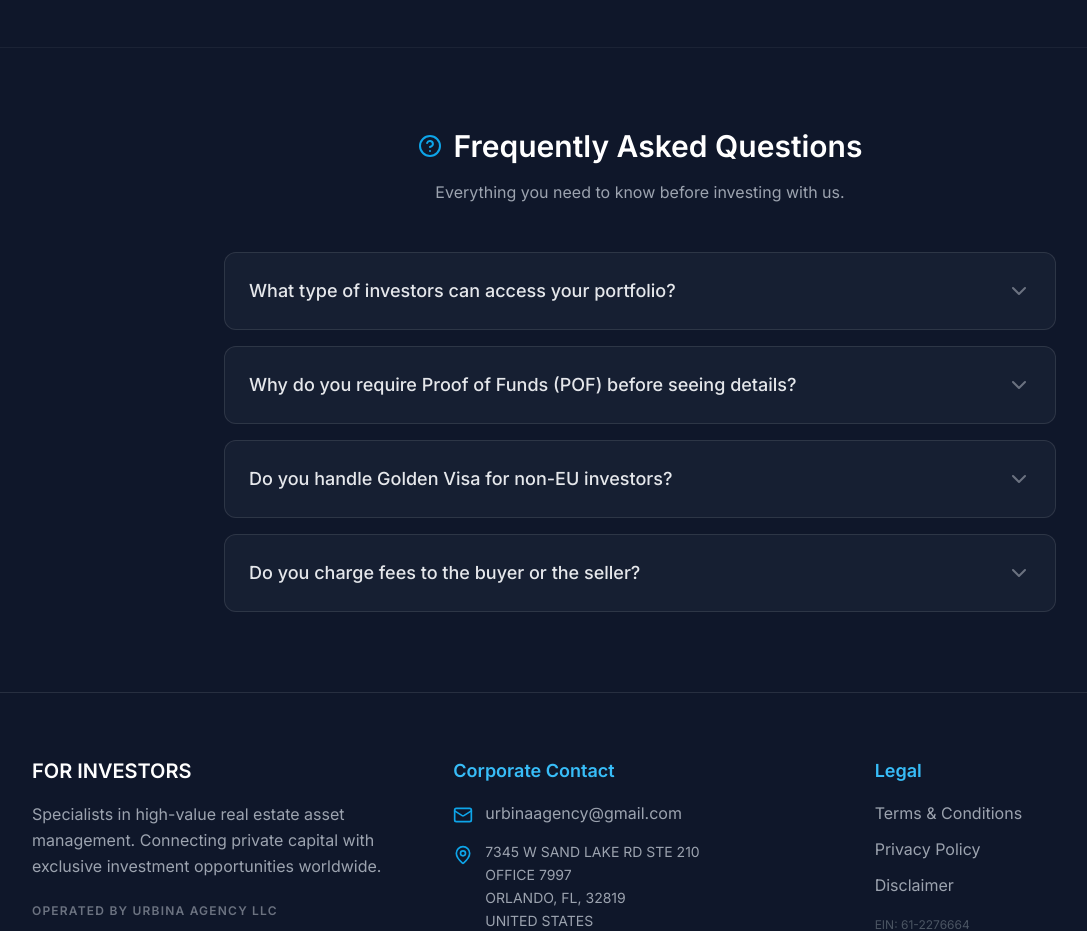
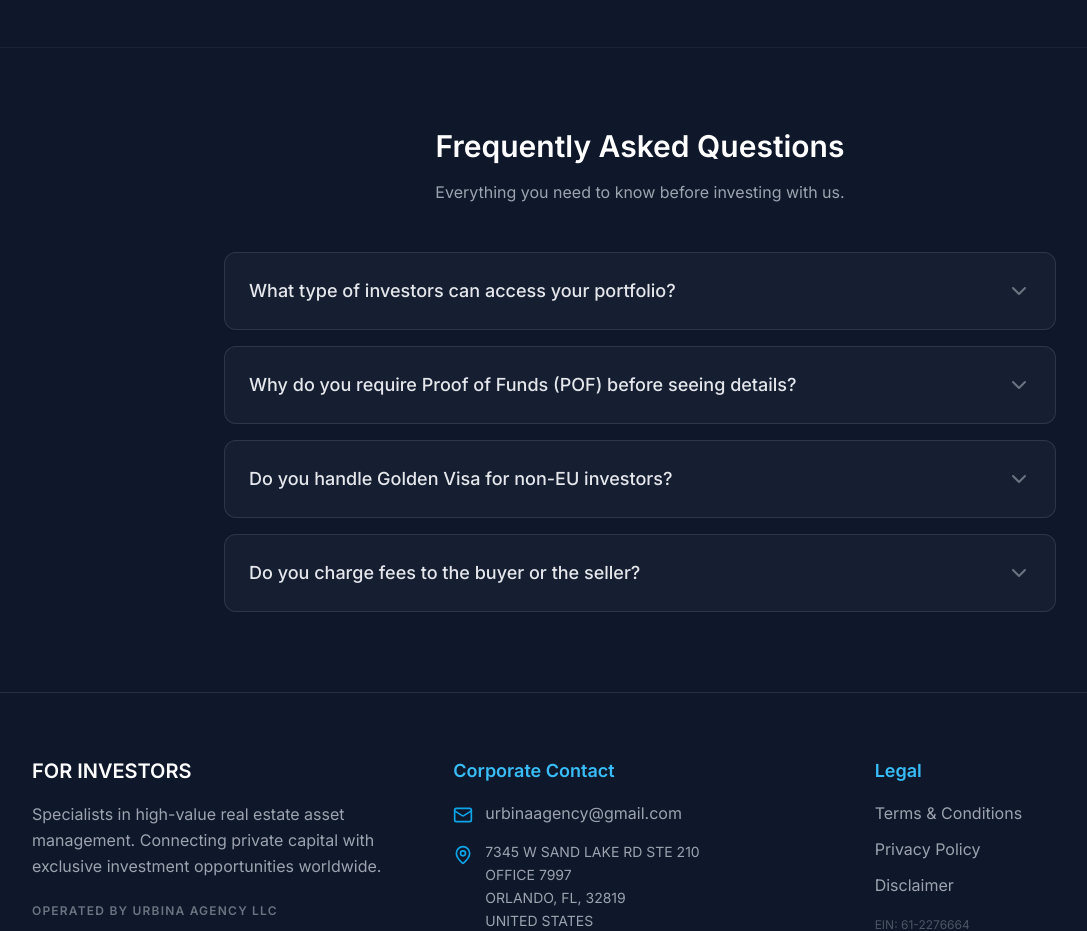
Before and after one commit to ReferendumGlobal/forinvestors, a React (Vite) app: page /#/ in a window 1280 px wide. Shown: the part 1720-2651 px from the top of the page, without its empty margins (0-1087 px from the left). Built offline with nearby package versions, Linux system fonts and the light colour scheme; a web font is replaced by a local one.

Commit message:
Fix: Bulletproof components against render crashes

```diff
--- a/src/components/Blog.jsx
+++ b/src/components/Blog.jsx
@@ -5,6 +5,12 @@ import { motion } from 'framer-motion';
 import { Link } from 'react-router-dom';
 
 export default function Blog() {
+    if (!blogPosts || blogPosts.length === 0) return (
+        <div className="min-h-screen pt-32 pb-20 bg-midnight-950 text-center text-white">
+            <h1 className="text-2xl">Coming Soon</h1>
+        </div>
+    );
+
     return (
         <div className="min-h-screen pt-32 pb-20 bg-midnight-950">
             <div className="max-w-7xl mx-auto px-4 sm:px-6 lg:px-8">
--- a/src/components/FAQ.jsx
+++ b/src/components/FAQ.jsx
@@ -1,17 +1,19 @@
 import React, { useState } from 'react';
-import { ChevronDown, ChevronUp, CircleHelp } from 'lucide-react';
+import { ChevronDown, ChevronUp } from 'lucide-react';
 import { faqs } from '../data';
 import { motion, AnimatePresence } from 'framer-motion';
 
 export default function FAQ() {
     const [openIndex, setOpenIndex] = useState(null);
 
+    if (!faqs || faqs.length === 0) return null;
+
     return (
         <section className="py-20 bg-midnight-950 border-t border-white/5">
             <div className="max-w-4xl mx-auto px-4 sm:px-6 lg:px-8">
                 <div className="text-center mb-12">
                     <h2 className="text-3xl font-sans font-bold text-white mb-4 flex items-center justify-center gap-3">
-                        <CircleHelp className="text-gold-500" /> Frequently Asked Questions
+                        Frequently Asked Questions
                     </h2>
                     <p className="text-gray-400">Everything you need to know before investing with us.</p>
                 </div>
```
